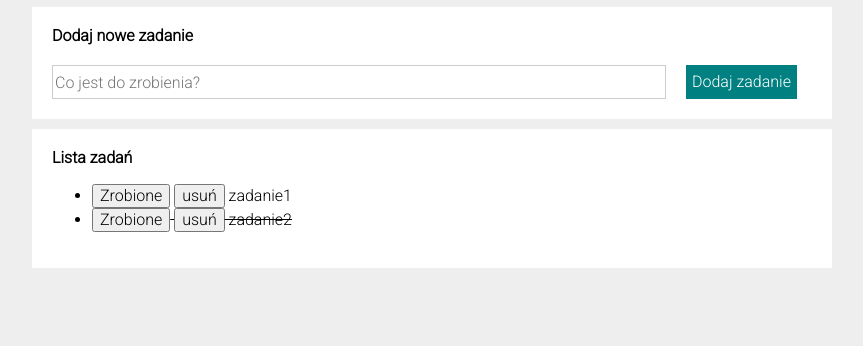
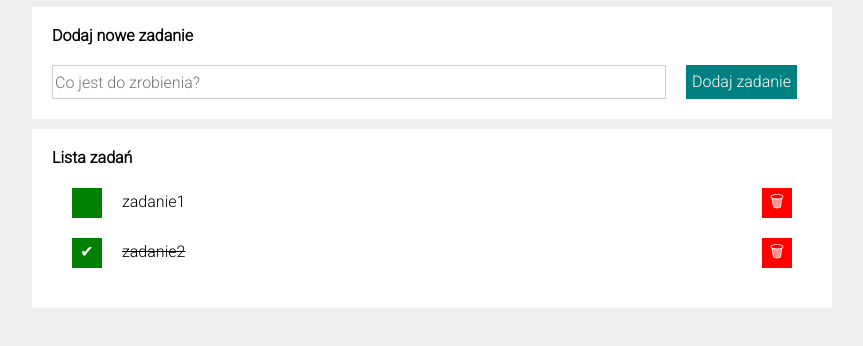
Before and after one commit to Maksymilian555/Tasks-list, a plain HTML site: page index.html in a window 1280 px wide. Shown: the part 100-446 px from the top of the page, without its empty margins (208-1071 px from the left). Drawn offline with nearby package versions, Linux system fonts and the light colour scheme.

Commit message:
Adding and deleting buttona added

```diff
--- a/CSS/tasksList.css
+++ b/CSS/tasksList.css
@@ -48,3 +48,34 @@
 .tasksList__listItem--done{
     text-decoration: line-through;
 }
+
+.tasksList__listItem{
+    align-self: center;
+    margin: 10px;
+}
+
+.tasksList__doneButton{
+    background-color: green;
+    width: 30px;
+    height: 30px;
+    border: 0px;
+    color: white;
+    margin: 10px;
+}
+
+.tasksList__list{
+    display: grid;
+    list-style: none;
+    grid-template-columns: 1fr 20fr 1fr;
+    margin: 10px;
+    padding: 0;
+}
+
+.tasksList__removeButton{
+    background-color: red;
+    width: 30px;
+    height: 30px;
+    border: 0px;
+    color: white;
+    margin: 10px;
+}
--- a/JS/script.js
+++ b/JS/script.js
@@ -51,13 +51,13 @@
 
         for (const task of tasks) {
             htmlString += `
+                <button class="js-done tasksList__doneButton">${task.done ? "✔" : ""}</button>
+
                <li
                  class="tasksList__listItem${task.done ? " tasksList__listItem--done" : ""}"
-               >
-               <button class="js-done">Zrobione</button>
-               <button class="js-remove">usuń</button>
-                 ${task.content}
-               </li>
+               >   ${task.content} </li>
+
+               <button class="js-remove tasksList__removeButton">🗑</button>
                `;
         }
 
--- a/index.html
+++ b/index.html
@@ -28,7 +28,7 @@
         </form>
         <div class="tasksList__item">
             <legend><b>Lista zadań</b></legend>
-            <ul class="js-tasks">
+            <ul class="js-tasks tasksList__list">
 
             </ul>
         </div>
```
